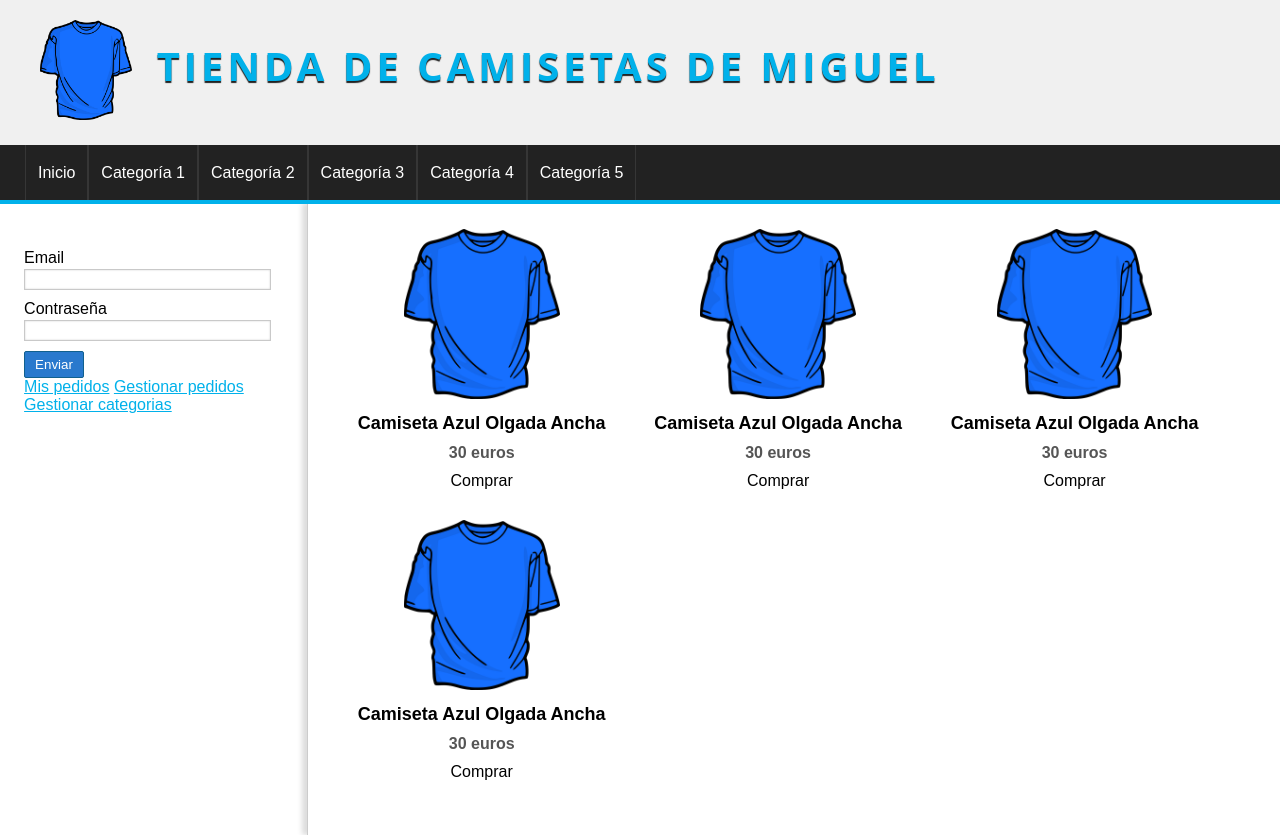
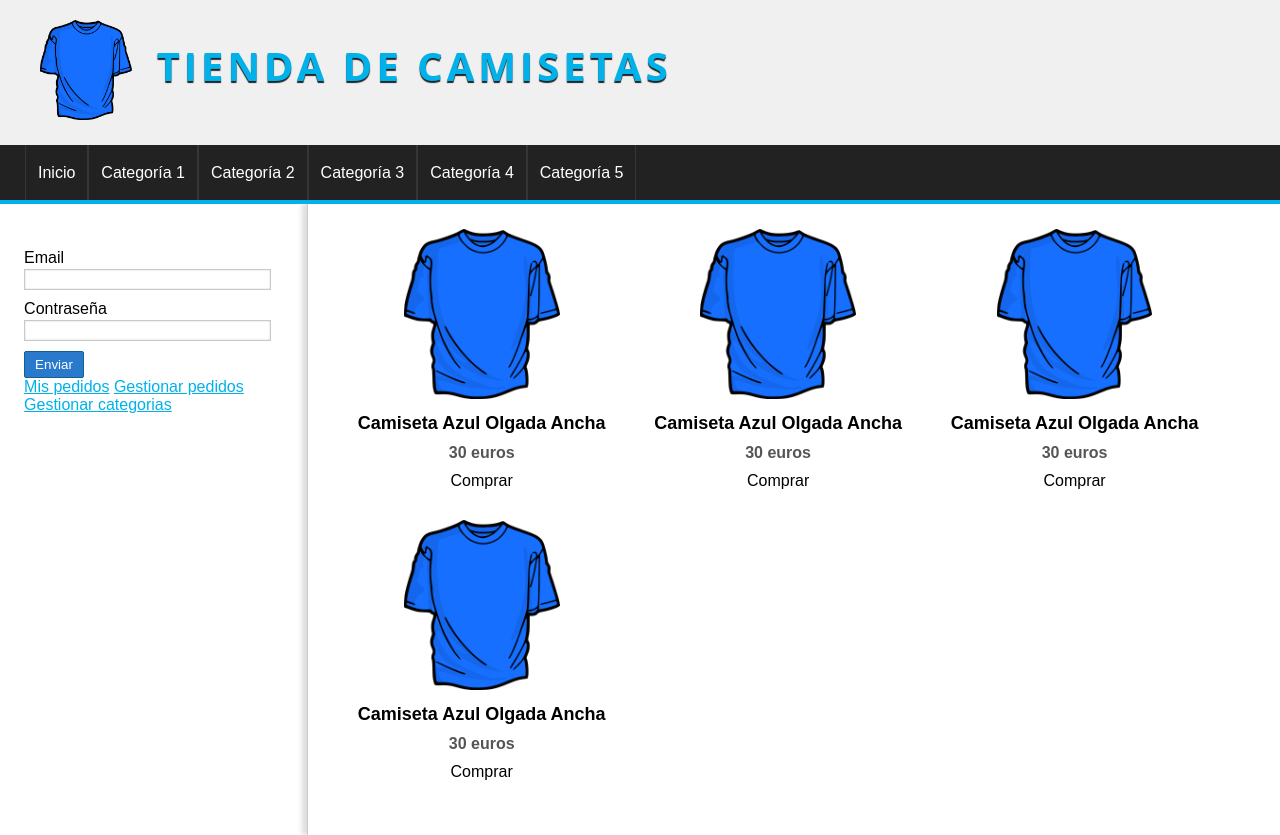
Before and after one commit to MiguelGallegoR/tienda-de-camisetas, a PHP site: page / in a window 1280 px wide. Shown: the top 835 px of the page. Run offline with PHP 8.4, Linux system fonts and the light colour scheme.

Commit message:
cambio en el titulo

```diff
--- a/index.php
+++ b/index.php
@@ -13,7 +13,7 @@
             <div id="logo">
                 <img src="assets/img/camiseta.png" alt="Camiseta Logo">
                 <a href="index.php">
-                    Tienda de camisetas de Miguel
+                    Tienda de camisetas
                 </a>
             </div>
         </header>
```
